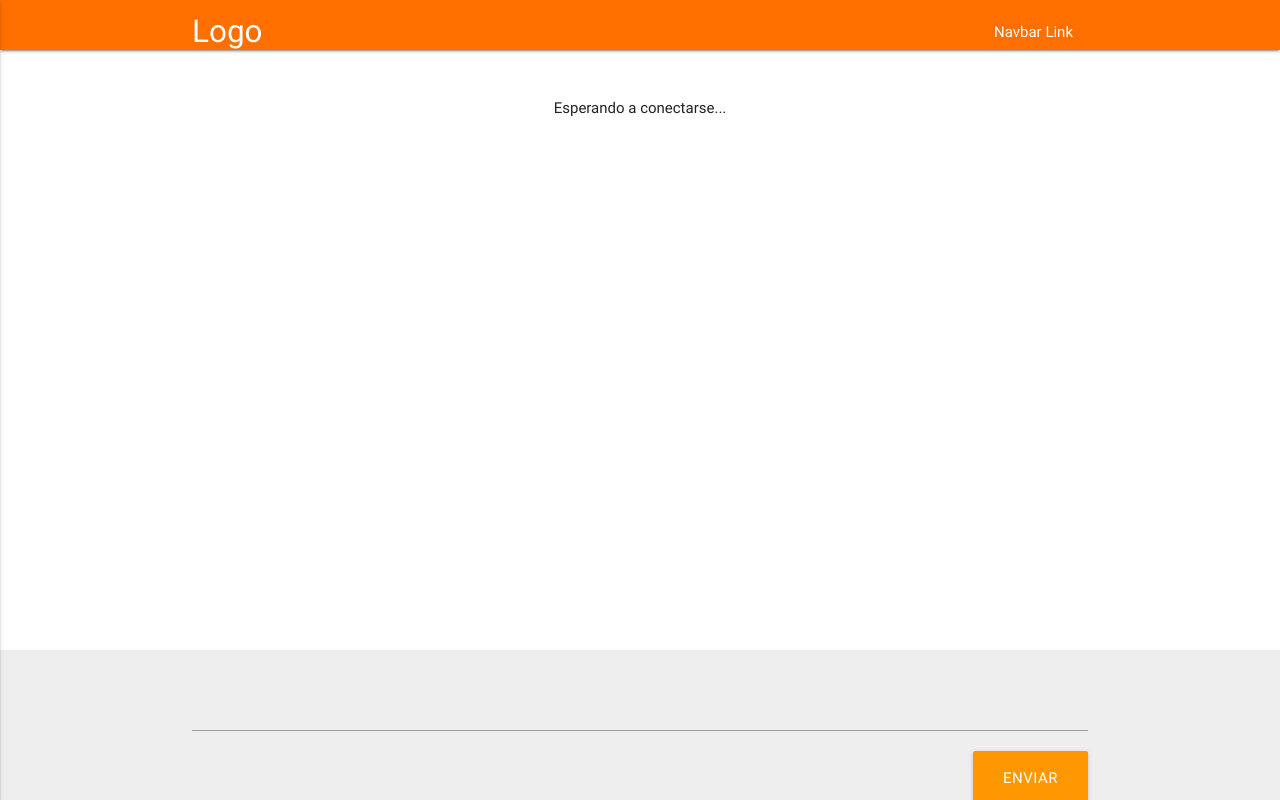
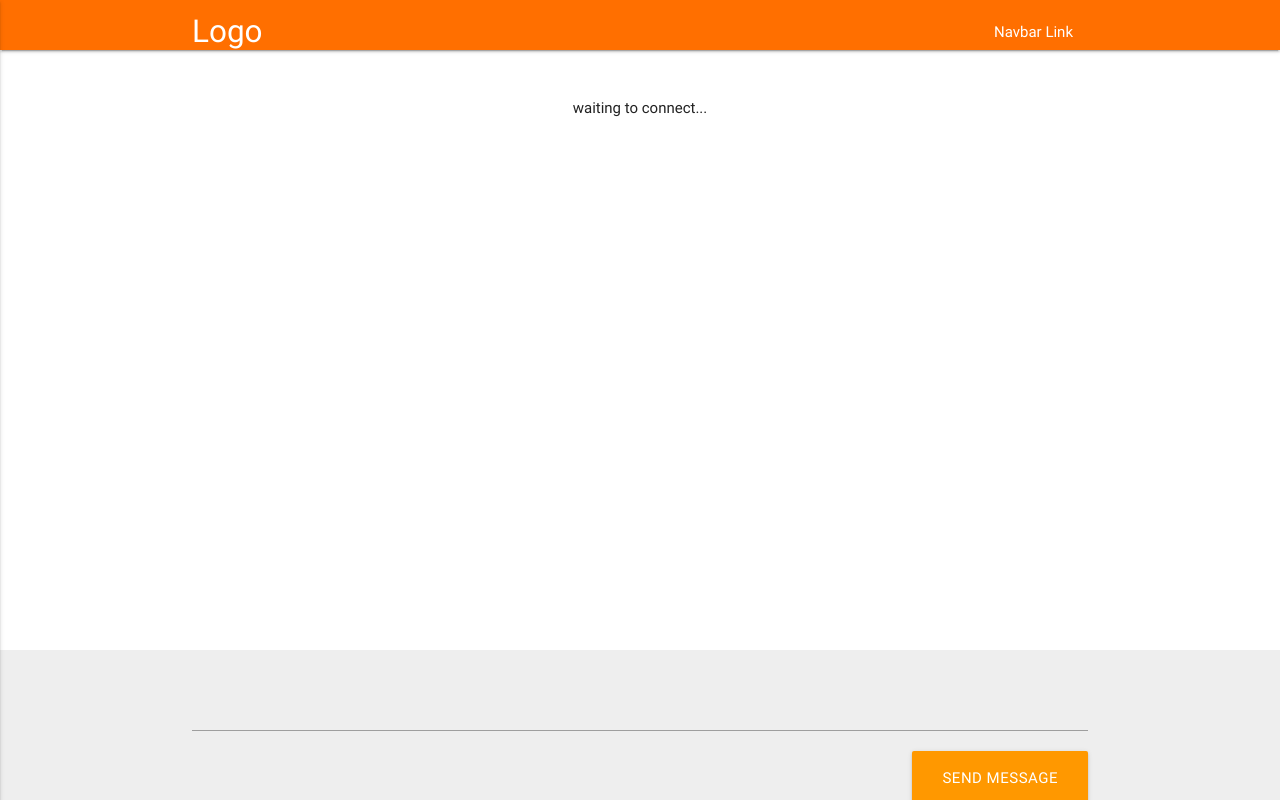
Before and after one commit to python-microservices/microservices-chat, a Python web app: template chat_front/project/templates/index.html in a window 1280 px wide. Run offline with Jinja, Linux system fonts and the light colour scheme; the template is opened without the code that fills it, so the values that code supplies are empty; some libraries are stand-ins or nearby versions.

Commit message:
Docs: Explain ms and add context (#7)
* docs: added context and images to understand the result

* feat: updated html text to english

```diff
--- a/chat_front/project/templates/index.html
+++ b/chat_front/project/templates/index.html
@@ -12,7 +12,7 @@
     </div>
 </div>
 <div class="row center" id="start-off">
-    Esperando a conectarse...
+    waiting to connect...
 </div>
 <div class="row" id="start-on" style="display:none;">
     <div id="msgs" class="row">
@@ -38,7 +38,7 @@
                 <div class="input-field">
                     <input id="msg_input">
                 </div>
-                <button type="submit" class="btn-large waves-effect waves-light orange right">Enviar</button>
+                <button type="submit" class="btn-large waves-effect waves-light orange right">Send message</button>
             </form>
         </div>
     </div>
```
Also changed, not shown: README.md, 5 other files.
